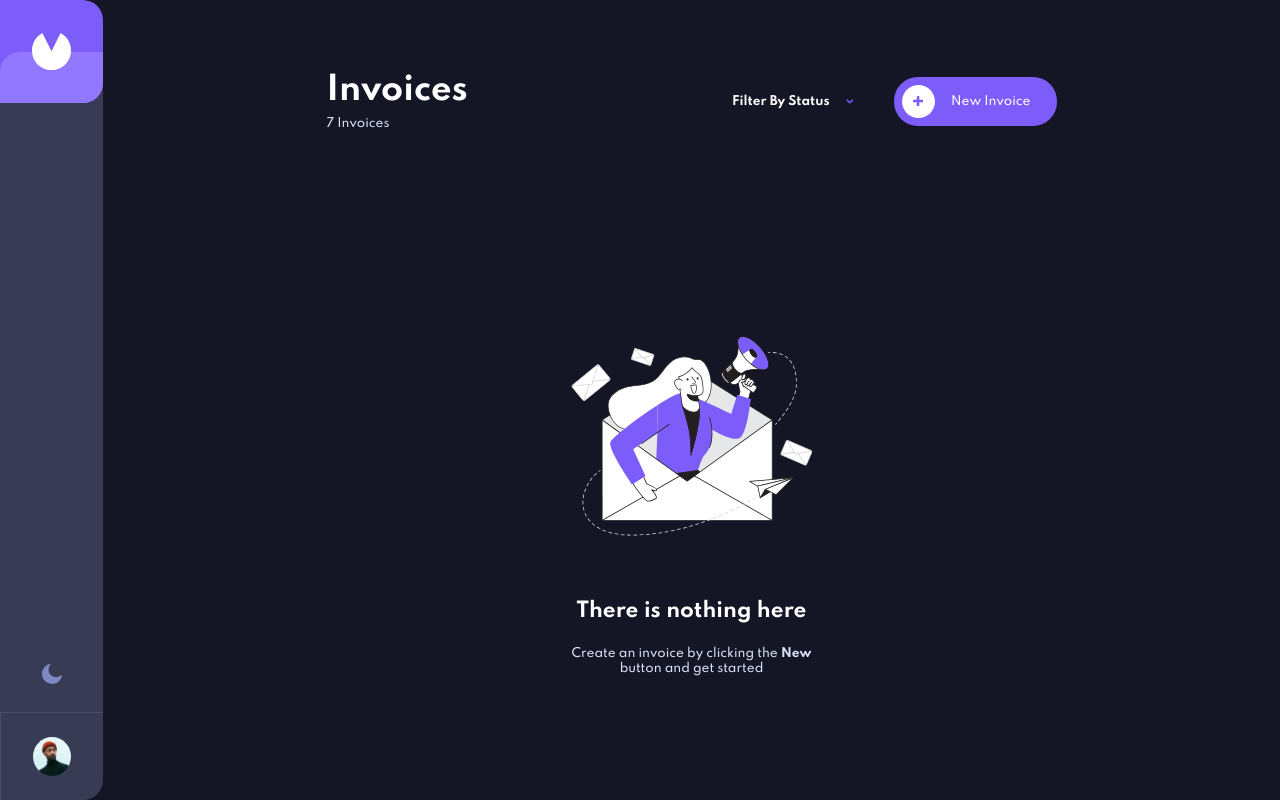
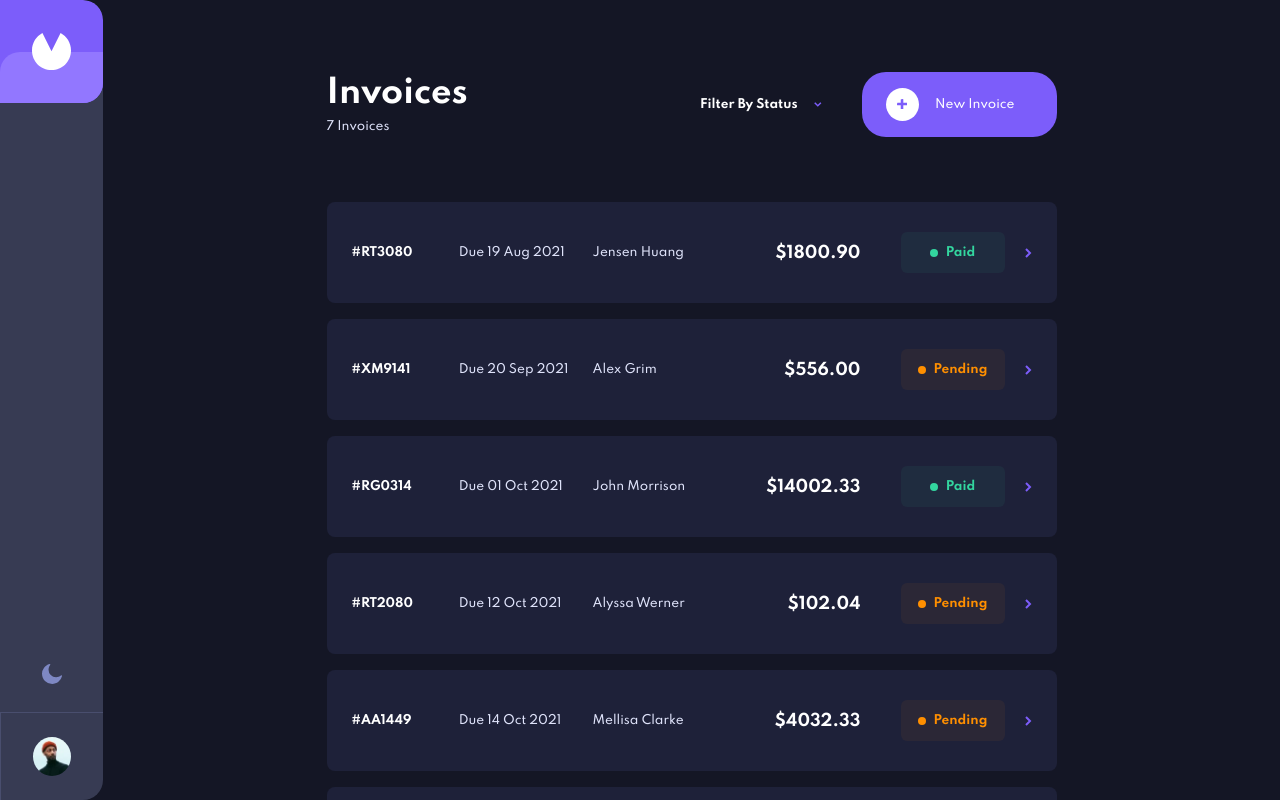
Before and after one commit to leomacode/invoice-app, a React (Create React App) app: page / in a window 1280 px wide. Shown: the top 800 px of the page. Built offline with nearby package versions, Linux system fonts and the light colour scheme.

Commit message:
subtract the invoice item status and set up buttons

```diff
--- /dev/null
+++ b/src/components/Button/Button.js
@@ -0,0 +1,10 @@
+import React from "react";
+import "./button.css";
+
+function Button({ btnText, theme }) {
+  return (
+    <button className={`btn capitalize body-1-text ${theme}`}>{btnText}</button>
+  );
+}
+
+export default Button;
--- /dev/null
+++ b/src/components/Button/button.css
@@ -0,0 +1,15 @@
+.btn {
+  padding: 1.6rem 2.4rem;
+  border-radius: 2.4rem;
+  cursor: pointer;
+  transition: background-color 200ms ease-in-out;
+}
+
+.mark-as-paid {
+  background-color: var(--clr-mark-as-paid);
+  color: var(--clr-white);
+}
+
+.mark-as-paid:hover {
+  background-color: var(--clr-mark-as-paid-hover);
+}
--- a/src/components/InvoiceDetails/InvoiceDetails.js
+++ b/src/components/InvoiceDetails/InvoiceDetails.js
@@ -1,7 +1,31 @@
 import React from "react";
+import { useLocation, useNavigate } from "react-router-dom";
+import { GoBack, InvoiceItemStatus, Button } from "..";
 import "./invoiceDetails.css";
 function InvoiceDetails() {
-  return <div>this is detail</div>;
+  const location = useLocation();
+  const navigate = useNavigate();
+  const { id, paymentDue, total, clientName, status } = location.state;
+  return (
+    <div className="invoice-details container">
+      <GoBack handleInvoice={() => navigate(-1)} />
+
+      <div className="invoice-details-head">
+        <div className="invoiceDetails-status">
+          <p className="body-1-text capitalize">status</p>
+          <InvoiceItemStatus status={status} />
+        </div>
+
+        <div className="invoiceStatus-buttons">
+          <Button btnText="edit" theme="edit" />
+          <Button btnText="delete" theme="delete" />
+          <Button btnText="Mark as Paid" theme="mark-as-paid" />
+        </div>
+      </div>
+
+      <div className="invoice-details-info"></div>
+    </div>
+  );
 }
 
 export default InvoiceDetails;
--- a/src/components/InvoiceItem/InvoiceItem.js
+++ b/src/components/InvoiceItem/InvoiceItem.js
@@ -2,11 +2,17 @@ import React from "react";
 import moment from "moment";
 import { Link } from "react-router-dom";
 import { arrowRight } from "../../assets";
+import { InvoiceItemStatus } from "..";
+import "./invoiceItem.css";
 
-import "./invoiceItem.css";
 function InvoiceItem({ id, paymentDue, total, clientName, status }) {
+  const invoiceData = { id, paymentDue, total, clientName, status };
   return (
-    <Link to={`/invoices/${id}`} className="invoice-item grid">
+    <Link
+      to={`/invoices/${id}`}
+      className="invoice-item grid"
+      state={invoiceData}
+    >
       <div className="invoice-item-id h3-text-2">
         <span className="invoice-item-id-hashtag">#</span>
         {id}
@@ -20,13 +26,8 @@ function InvoiceItem({ id, paymentDue, total, clientName, status }) {
 
       <div className="invoice-item-total h3-text-1">${total.toFixed(2)}</div>
 
-      <div
-        className={`invoice-item-status h3-text-2 capitalize flex ${status}`}
-      >
-        <p
-          className={`invoice-status-indicator itemIndicator-status-${status}`}
-        ></p>
-        <p className="invoice-status-text">{status}</p>
+      <div className="invoice-status-container">
+        <InvoiceItemStatus status={status} />
       </div>
 
       <img className="invoice-item-arrow" src={arrowRight} alt="arrow-right" />
--- a/src/components/InvoiceItem/invoiceItem.css
+++ b/src/components/InvoiceItem/invoiceItem.css
@@ -26,8 +26,8 @@
   color: var(--clr-hashtag);
 }
 
-.invoice-item-name,
-.invoice-item-status {
+.invoice-status-container,
+.invoice-item-name {
   justify-self: end;
 }
 
@@ -43,23 +43,8 @@
   grid-area: invoice-item-total;
 }
 
-.invoice-item-status {
+.invoice-status-container {
   grid-area: invoice-item-status;
-}
-
-.invoice-item-status {
-  gap: 0.8rem;
-  align-items: center;
-  justify-content: center;
-  padding: 1.3rem 1.8rem;
-  width: 10.4rem;
-  border-radius: 0.6rem;
-}
-
-.invoice-status-indicator {
-  height: 0.8rem;
-  aspect-ratio: 1;
-  border-radius: 50%;
 }
 
 .invoice-item-arrow {
@@ -97,7 +82,7 @@
     justify-self: end;
   }
 
-  .invoice-item-status {
+  .invoice-status-container {
     margin-left: 4rem;
   }
 
--- /dev/null
+++ b/src/components/InvoiceItemStatus/InvoiceItemStatus.js
@@ -0,0 +1,14 @@
+import React from "react";
+import "./invoiceItemStatus.css";
+function InvoiceItemStatus({ status }) {
+  return (
+    <div className={`invoice-item-status h3-text-2 capitalize flex ${status}`}>
+      <p
+        className={`invoice-status-indicator itemIndicator-status-${status}`}
+      ></p>
+      <p className="invoice-status-text">{status}</p>
+    </div>
+  );
+}
+
+export default InvoiceItemStatus;
--- /dev/null
+++ b/src/components/InvoiceItemStatus/invoiceItemStatus.css
@@ -0,0 +1,14 @@
+.invoice-item-status {
+  gap: 0.8rem;
+  align-items: center;
+  justify-content: center;
+  padding: 1.3rem 1.8rem;
+  width: 10.4rem;
+  border-radius: 0.6rem;
+}
+
+.invoice-status-indicator {
+  height: 0.8rem;
+  aspect-ratio: 1;
+  border-radius: 50%;
+}
--- a/src/components/index.js
+++ b/src/components/index.js
@@ -6,5 +6,7 @@ export { default as AddNewButton } from "./AddNewButton/AddNewButton";
 export { default as NewInvoice } from "./NewInvoice/NewInvoice";
 export { default as GoBack } from "./GoBack/GoBack";
 export { default as InvoiceItem } from "./InvoiceItem/InvoiceItem";
+export { default as InvoiceItemStatus } from "./InvoiceItemStatus/InvoiceItemStatus";
 export { default as InvoiceDetails } from "./InvoiceDetails/InvoiceDetails";
 export { default as NoInvoice } from "./NoInvoice/NoInvoice";
+export { default as Button } from "./Button/Button";
--- a/src/index.css
+++ b/src/index.css
@@ -83,6 +83,7 @@ select {
 :root {
   --clr-sidebar: #373b53;
   --clr-purple: #7c5dfa;
+  --clr-white: #fff;
   --clr-lg-purple: #9277ff;
   --clr-line-grey: #494e6e;
   --clr-bg: #141625;
@@ -96,6 +97,8 @@ select {
   --clr-pending: 255, 143, 0;
   --clr-draft: 55, 59, 83;
   --clr-invoice-bg: #1e2139;
+  --clr-mark-as-paid: #7c5dfa;
+  --clr-mark-as-paid-hover: #9277ff;
 }
 
 .theme-light {
--- a/src/pages/Invoices/Invoices.js
+++ b/src/pages/Invoices/Invoices.js
@@ -11,7 +11,6 @@ function Invoices() {
 
   useEffect(() => {
     let items = [...invoices];
-    items = [];
     if (terms.length) {
       items = items.filter(({ status }) => terms.includes(status));
       setDisplayItems(items);
@@ -27,7 +26,7 @@ function Invoices() {
         <ActionBar invoices={invoices} />
       </SearchTermsContext.Provider>
       <div className="invoice-items-cantainer flex">
-        {terms.length ? (
+        {invoices.length ? (
           displayItems.map(({ id, paymentDue, total, clientName, status }) => (
             <InvoiceItem
               key={id}
```
